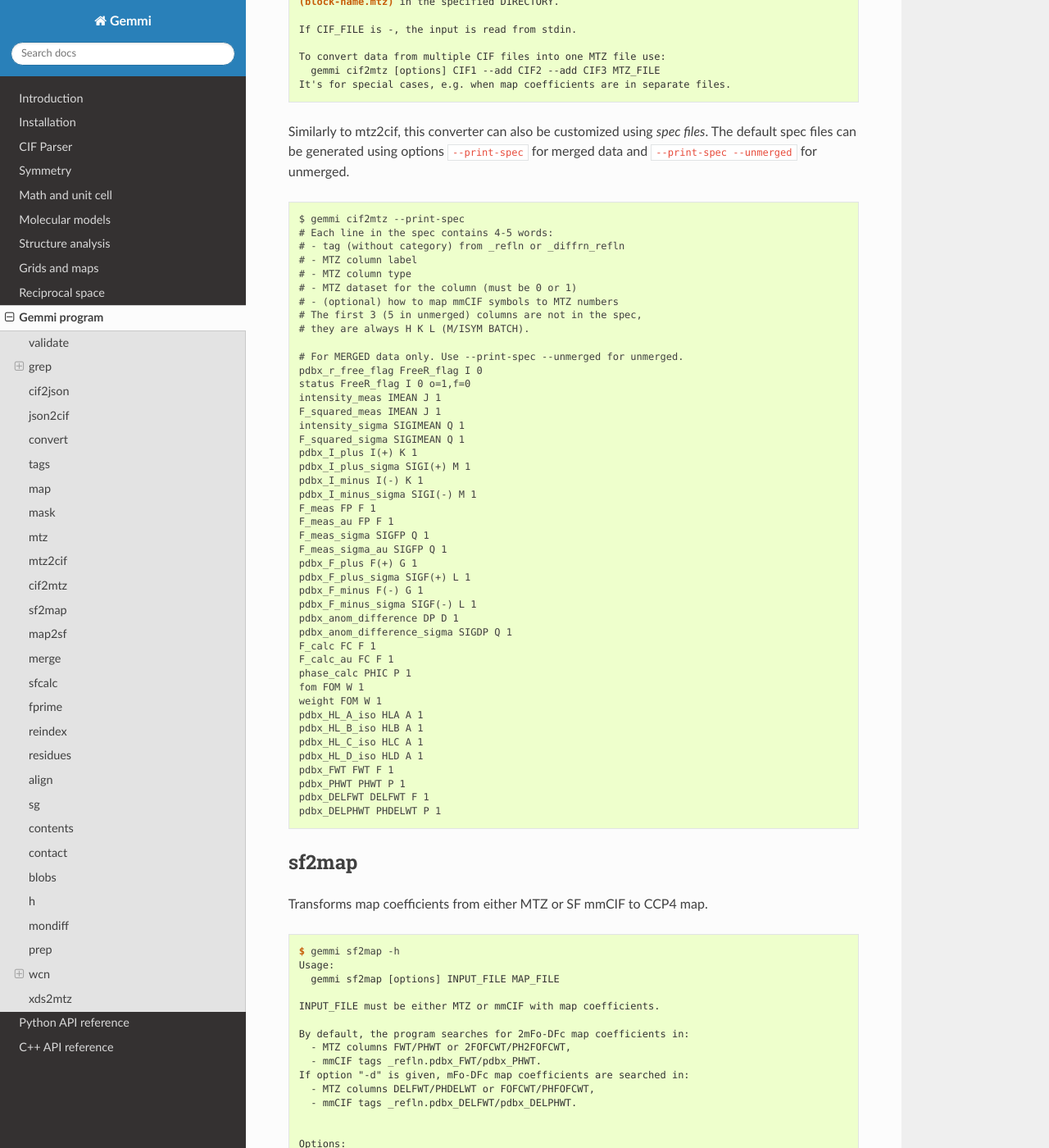
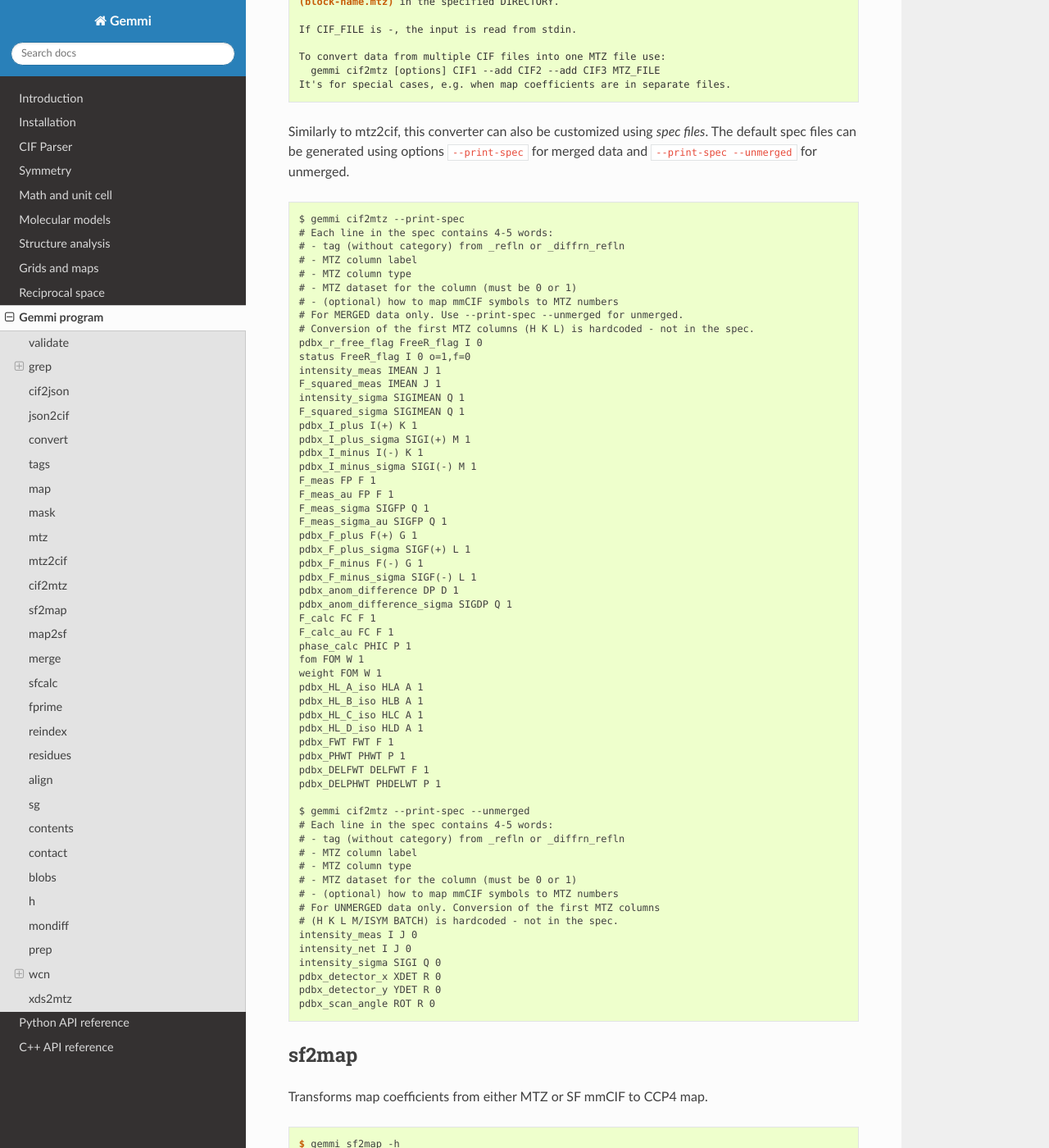
Before and after one commit to project-gemmi/gemmi, a Sphinx documentation site: the page built from docs/utils.rst, in a window 1280 px wide and 1400 px high, scrolled down 13796 px. Shown: the whole window at 82% size. Built offline with Sphinx 7.4.7 and the Read the Docs theme 2.0.0, drawn with Linux system fonts in a browser that asks for light colours.

Commit message:
gemmi cif2mtz: reworded message printed with --print-spec

```diff
--- a/docs/cif2mtz-spec.txt
+++ b/docs/cif2mtz-spec.txt
@@ -5,10 +5,8 @@ $ gemmi cif2mtz --print-spec
 # - MTZ column type
 # - MTZ dataset for the column (must be 0 or 1)
 # - (optional) how to map mmCIF symbols to MTZ numbers
-# The first 3 (5 in unmerged) columns are not in the spec,
-# they are always H K L (M/ISYM BATCH).
-
 # For MERGED data only. Use --print-spec --unmerged for unmerged.
+# Conversion of the first MTZ columns (H K L) is hardcoded - not in the spec.
 pdbx_r_free_flag FreeR_flag I 0
 status FreeR_flag I 0 o=1,f=0
 intensity_meas IMEAN J 1
@@ -42,3 +40,19 @@ pdbx_FWT FWT F 1
 pdbx_PHWT PHWT P 1
 pdbx_DELFWT DELFWT F 1
 pdbx_DELPHWT PHDELWT P 1
+
+$ gemmi cif2mtz --print-spec --unmerged
+# Each line in the spec contains 4-5 words:
+# - tag (without category) from _refln or _diffrn_refln
+# - MTZ column label
+# - MTZ column type
+# - MTZ dataset for the column (must be 0 or 1)
+# - (optional) how to map mmCIF symbols to MTZ numbers
+# For UNMERGED data only. Conversion of the first MTZ columns
+# (H K L M/ISYM BATCH) is hardcoded - not in the spec.
+intensity_meas I J 0
+intensity_net I J 0
+intensity_sigma SIGI Q 0
+pdbx_detector_x XDET R 0
+pdbx_detector_y YDET R 0
+pdbx_scan_angle ROT R 0
```
Also changed, not shown: 2 other files.
